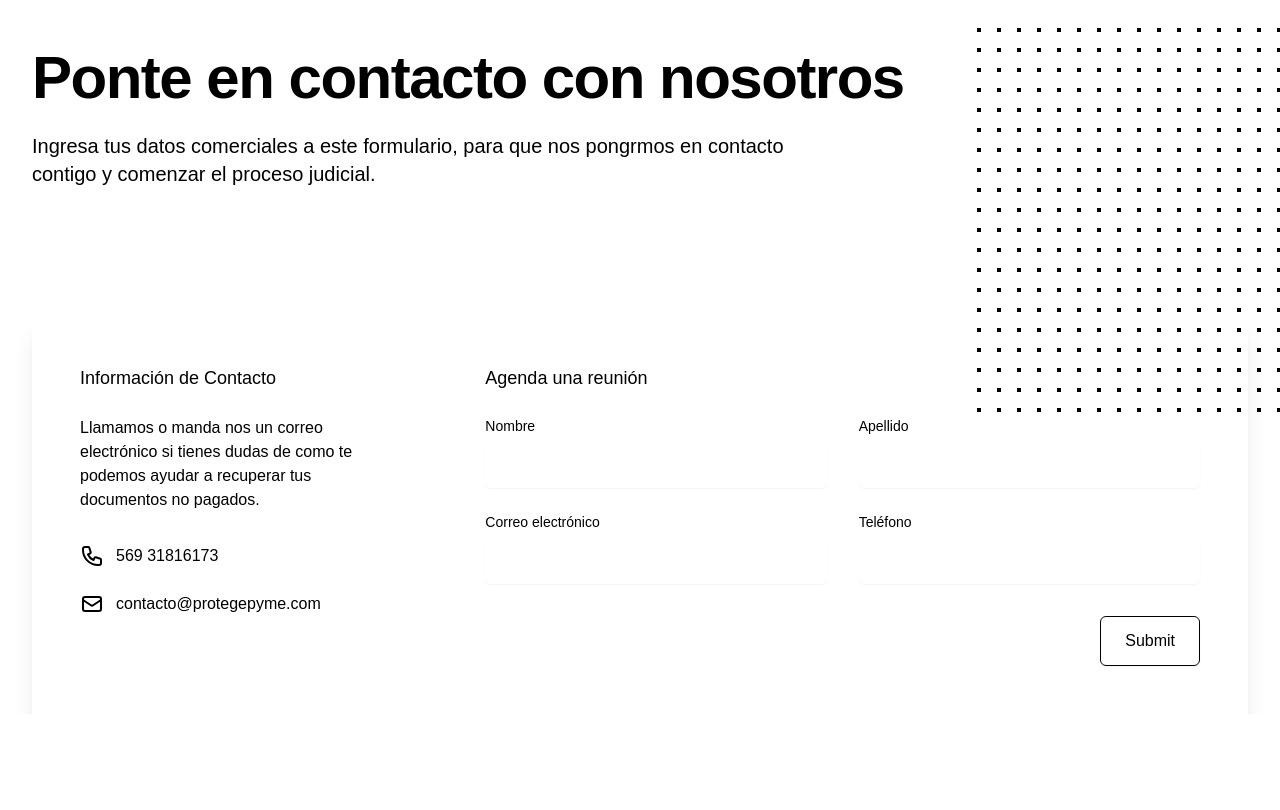
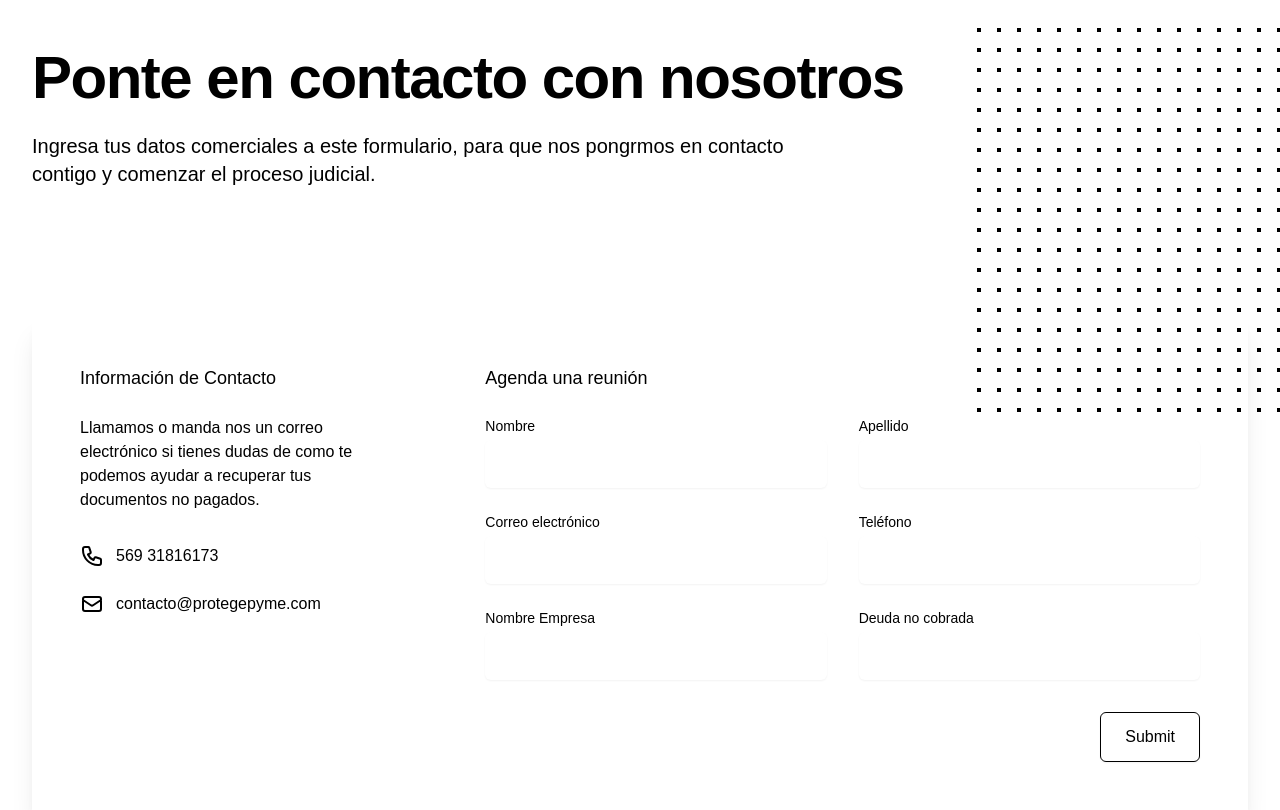
Before and after one commit to diegomorales85/rocketdev, a website: page index-pp.html in a window 1280 px wide. Shown: the part 3100-3910 px from the top of the page. Before the commit the page ends 3814 px from the top, so only its background shows below. Drawn offline with Linux system fonts and the light colour scheme.

Commit message:
formulario agregado

````diff
--- a/index-pp.html
+++ b/index-pp.html
@@ -149,7 +149,7 @@
   }
   ```
 -->
-<!-- This example requires Tailwind CSS v2.0+ -->
+<!-- Servicios-->
 <div class="py-16 bg-gray-50 overflow-hidden lg:py-24">
     <div class="relative max-w-xl mx-auto px-4 sm:px-6 lg:px-8 lg:max-w-7xl">
       <svg class="hidden lg:block absolute left-full transform -translate-x-1/2 -translate-y-1/4" width="404" height="784" fill="none" viewBox="0 0 404 784" aria-hidden="true">
@@ -606,8 +606,20 @@
                       <input type="text" name="phone" id="phone" autocomplete="tel" class="py-3 px-4 block w-full shadow-sm text-warm-gray-900 focus:ring-teal-500 focus:border-teal-500 border-warm-gray-300 rounded-md" aria-describedby="phone-optional">
                     </div>
                   </div>
-
-
+                  <div>
+                    <label for="email" class="block text-sm font-medium text-warm-gray-900">Nombre Empresa</label>
+                    <div class="mt-1">
+                      <input id="email" name="email" type="email" autocomplete="email" class="py-3 px-4 block w-full shadow-sm text-warm-gray-900 focus:ring-teal-500 focus:border-teal-500 border-warm-gray-300 rounded-md">
+                    </div>
+                  </div>
+                  <div>
+                    <div class="flex justify-between">
+                      <label for="phone" class="block text-sm font-medium text-warm-gray-900">Deuda no cobrada</label>
+                    </div>
+                    <div class="mt-1">
+                      <input type="text" name="phone" id="phone" autocomplete="tel" class="py-3 px-4 block w-full shadow-sm text-warm-gray-900 focus:ring-teal-500 focus:border-teal-500 border-warm-gray-300 rounded-md" aria-describedby="phone-optional">
+                    </div>
+                  </div>
                   <div class="sm:col-span-2 sm:flex sm:justify-end">
                     <button type="submit" class="mt-2 w-full inline-flex items-center justify-center px-6 py-3 border border-transparent rounded-md shadow-sm text-base font-medium text-white bg-teal-500 hover:bg-teal-600 focus:outline-none focus:ring-2 focus:ring-offset-2 focus:ring-teal-500 sm:w-auto">Submit</button>
                   </div>
````
